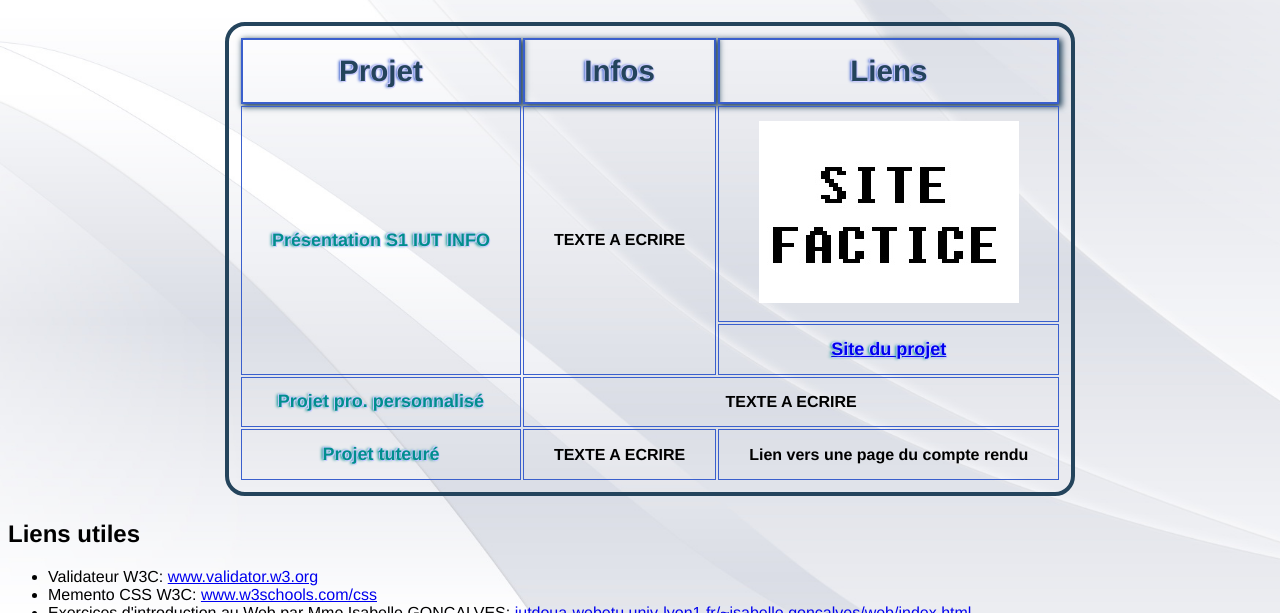
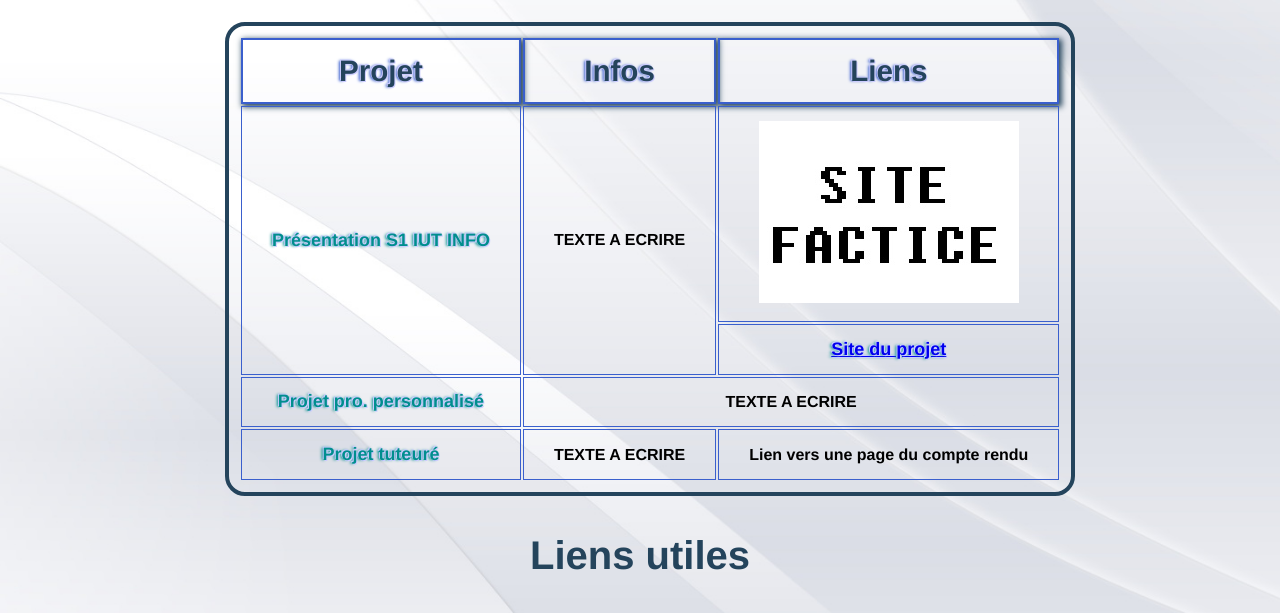
Before and after one commit to NajibXY/PROJET_WEB_S1, a plain HTML site: page projets.html in a window 1280 px wide. Shown: the part 187-800 px from the top of the page. Drawn offline with Linux system fonts and the light colour scheme.

Commit message:
Modif bio/ liens utiles

```diff
--- a/style.css
+++ b/style.css
@@ -167,6 +167,10 @@ h1
 	margin-right: 17%;
 }
 
+
+
+
+
 /* TABLEAUX */
 
 .liste
@@ -223,3 +227,42 @@ tr>td:first-child
 	font-size: 95%;
 	font-weight:bold;
 }
+
+
+
+
+
+/*LIENS UTILES*/
+
+#liens li
+{
+	color: rgb(0, 142, 142);
+	font-weight:bold;
+	font-size: 140%;
+}
+
+#liens a
+{
+	color: rgb(36, 68, 92);
+	font-style:italic;
+	font-weight:lighter;
+	font-size:115%;
+}
+
+#liens h2
+{
+	color: rgb(36, 68, 92);
+	font-size: 250%;
+	text-align: center;
+}
+
+
+
+
+
+/* RECTIFICATIONS TABLEAU AUTEUR*/
+
+#bio
+{
+	margin-left: 29%;
+}
```
